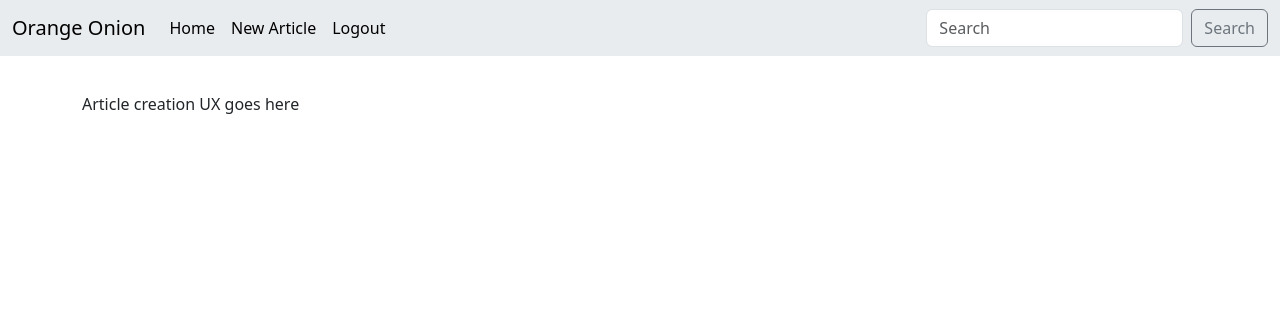
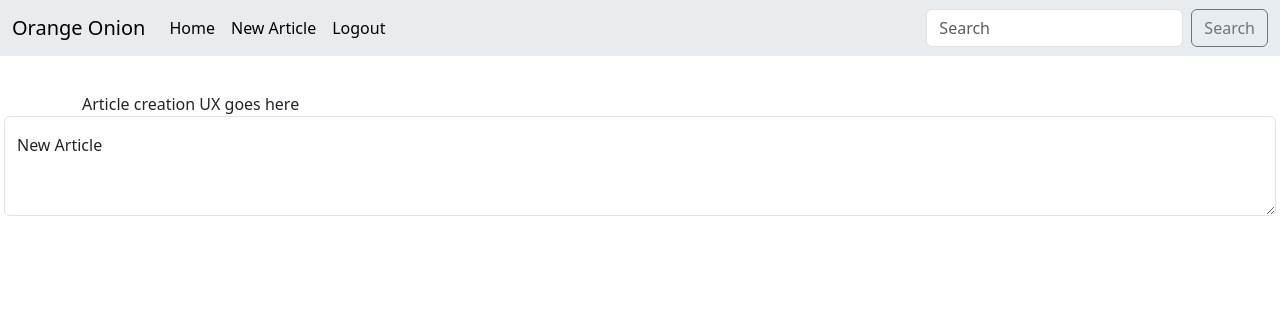
Before and after one commit to Bratah123/TheOrangeOnion, a Flask app: page /new-article in a window 1280 px wide. Shown: the top 316 px of the page. Run offline with Flask 3, Linux system fonts and the light colour scheme; parts of the project's set-up code (start-up, migrations or seed data) failed here and were passed over.

Commit message:
Added placeholder lines from textarea tutorial

```diff
--- a/src/templates/new-article.html
+++ b/src/templates/new-article.html
@@ -2,4 +2,8 @@
 {% block title %}Create New Article - The Orange Onion{% endblock %}
 {% block content %}
 <div class="container-lg">Article creation UX goes here</div>
+<div class="form-floating">
+    <textarea class="form-control" placeholder="Leave a comment here" id="floatingTextarea2" style="height: 100px"></textarea>
+    <label for="floatingTextarea2">New Article</label>
+  </div>
 {% endblock %}
```
